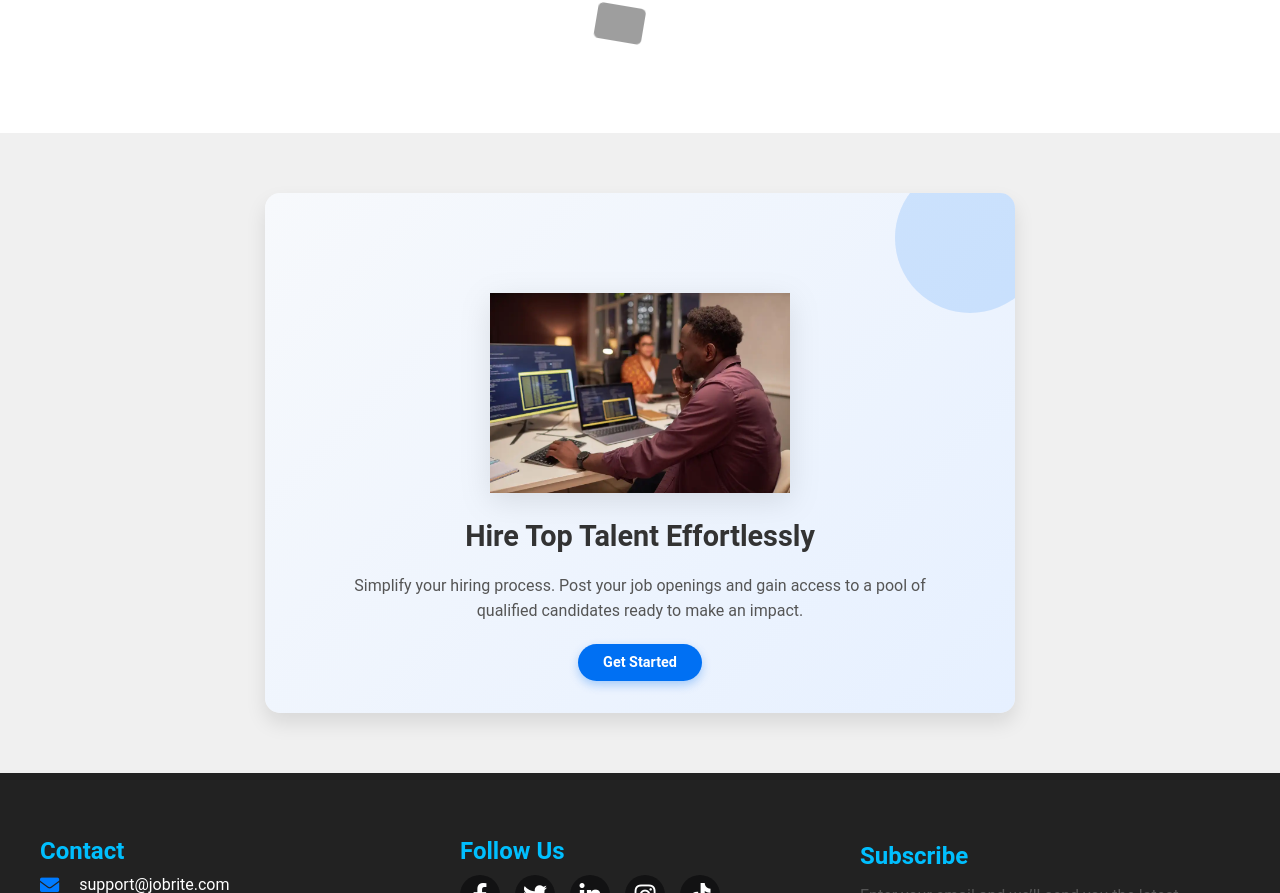
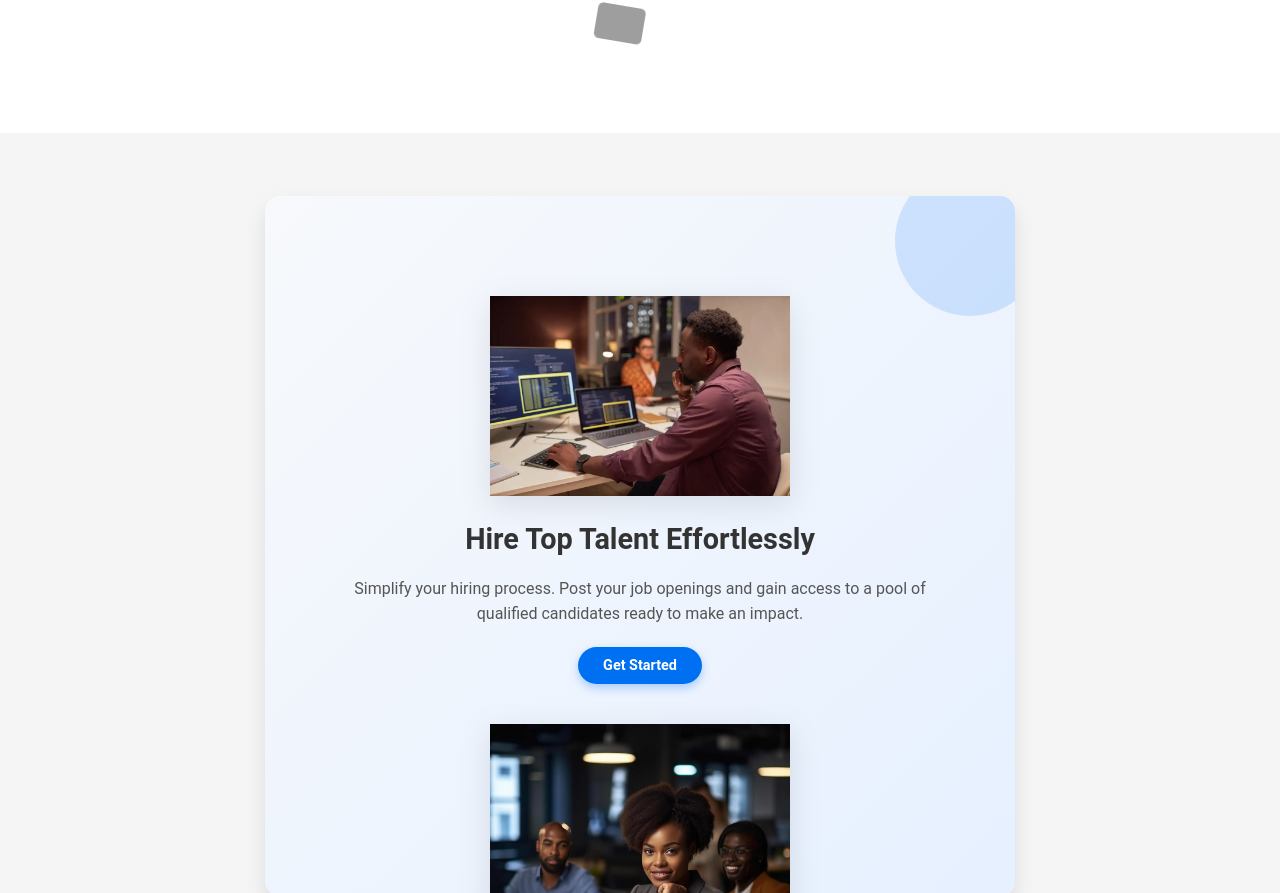
Before and after one commit to TehillahAddy/JOBRITE, a React (Create React App) app: page / in a window 1280 px wide. Shown: the part 3010-3903 px from the top of the page. Built offline with nearby package versions, Linux system fonts and the light colour scheme; grey boxes are pictures that could not be loaded.

Commit message:
new chnages

```diff
--- a/src/components/LandingPage.css
+++ b/src/components/LandingPage.css
@@ -1094,22 +1094,60 @@ body {
 }
 
 /* Employer CTA Section */
+/* Customize scrollbar for Webkit browsers */
+
+.employer-cta-wrapper {
+  background-color: whitesmoke; /* Background color outside the container */
+  padding: 3px;
+}
+
 .employer-cta {
-  padding: 100px 50px; /* Increased padding for better visibility and space */
-  background: linear-gradient(135deg, #f7f9fc, #e6f0ff); /* Softer gradient for modern look */
+  padding: 100px 50px;
+  background: linear-gradient(135deg, #f7f9fc, #e6f0ff);
   border-radius: 15px;
-  box-shadow: 0 10px 20px rgba(0, 0, 0, 0.1); /* Soft shadow for depth */
-  margin: 60px auto; /* Center and space it from other sections */
-  max-width: 650px; /* Increase the width for a larger container */
-  min-height: 320px; /* Set a minimum height to fit all elements */
+  box-shadow: 0 10px 20px rgba(0, 0, 0, 0.1);
+  margin: 60px auto;
+  max-width: 650px;
+  min-height: 250px;
+  height: 700px;
   position: relative;
-  overflow: hidden;
+  overflow-y: auto;
   z-index: 10;
-  display: flex; /* Flexbox for proper alignment */
+  display: flex;
   flex-direction: column;
   align-items: center;
-  justify-content: flex-start; /* Ensure contents are aligned to the top */
+  justify-content: flex-start;
+  scroll-behavior: smooth;
 }
+
+/* Add overflow properties to employer-cta */
+.employer-cta {
+  overflow-y: auto;  /* Enable vertical scrolling */
+  overflow-x: hidden; /* Disable horizontal scrolling */
+  max-height: 500px;  /* Set a maximum height to control scrolling area */
+}
+
+/* Custom Scrollbar */
+.employer-cta::-webkit-scrollbar {
+  width: 4px; /* Scrollbar width */
+}
+
+.employer-cta::-webkit-scrollbar-track {
+  background: rgba(0, 0, 0, 0.05); /* Track background color */
+  border-radius: 10px;
+}
+
+.employer-cta::-webkit-scrollbar-thumb {
+  background: #adade8; /* Thumb color */
+  border-radius: 10px;
+  transition: background-color 0.3s ease;
+}
+
+.employer-cta::-webkit-scrollbar-thumb:hover {
+  background: #131313; /* Thumb color on hover */
+}
+
+
 
 /* Decorative Background Enhancements */
 .employer-cta::before {
@@ -1133,6 +1171,7 @@ body {
   gap: 20px; /* Space between elements */
   position: relative;
   z-index: 1;
+  margin-bottom: 40px;
 }
 
 /* Text Content */
--- a/src/components/LandingPage.js
+++ b/src/components/LandingPage.js
@@ -25,7 +25,6 @@ import 'aos/dist/aos.css';
 
 
 const LandingPage = () => {
-
 
   const partners = [
     { name: "Google", logo: "https://upload.wikimedia.org/wikipedia/commons/2/2f/Google_2015_logo.svg", },
@@ -193,7 +192,7 @@ const LandingPage = () => {
       {/* Blog Section */}
       <section className="blog-section" >
         <h2 data-aos="flip-down" data-aos-duration="800">Latest Articles</h2>
-        <div className="blog-grid" data-aos="zoom-out-down" data-aos-delay="200" data-aos-duration="1200">
+        <div className="blog-grid" data-aos="zoom-out-up" data-aos-delay="200" data-aos-duration="1200">
           <div className="blog-card">
             <div className="blog-image">
               <img src={feature5} alt="Resume Tips" />
@@ -252,10 +251,6 @@ const LandingPage = () => {
         </div>
       </section>
 
-      <section className="advance-section">
-
-      </section>
-
 
       <section className="partner-wheel-section">
         <h2 data-aos="fade-down" data-aos-duration="1500" data-aos-delay="200" >OUR TRUSTED PARTNERS</h2>
@@ -290,13 +285,14 @@ const LandingPage = () => {
         </div>
       </section>
 
-  {/* Call-to-Action for Employers */}
-  <section className="employer-cta">
+      {/* Call-to-Action for Employers */}
+      <section class="employer-cta-wrapper">
+      <div className="employer-cta">
         <div className="employer-cta-container">
           <div className="employer-cta-content" data-aos="fade-up" data-aos-delay="200" data-aos-duration="1200">
-          <div className="employer-cta-image" data-aos="fade-in" data-aos-delay="500" data-aos-duration="1200">
-            <img src={feature2} alt="Hire Top Talent" />
-          </div>
+            <div className="employer-cta-image" data-aos="fade-in" data-aos-delay="500" data-aos-duration="1200">
+              <img src={feature2} alt="Hire Top Talent" />
+            </div>
             <h2>Hire Top Talent Effortlessly</h2>
             <p>
               Simplify your hiring process. Post your job openings and gain access to a pool of qualified candidates ready to make an impact.
@@ -304,8 +300,21 @@ const LandingPage = () => {
             <Link to="/employer/post-job" className="cta-button">Get Started</Link>
           </div>
         </div>
+
+        <div className="employer-cta-container">
+          <div className="employer-cta-content" >
+            <div className="employer-cta-image" >
+              <img src={feature3} alt="Hire Top Talent" />
+            </div>
+            <h2>Hire Top Talent Effortlessly</h2>
+            <p>
+              Simplify your hiring process. Post your job openings and gain access to a pool of qualified candidates ready to make an impact.
+            </p>
+            <Link to="/employer/post-job" className="cta-button">Get Started</Link>
+          </div>
+        </div>
+      </div>
       </section>
-
 
 
       <footer className="landing-footer">
```
